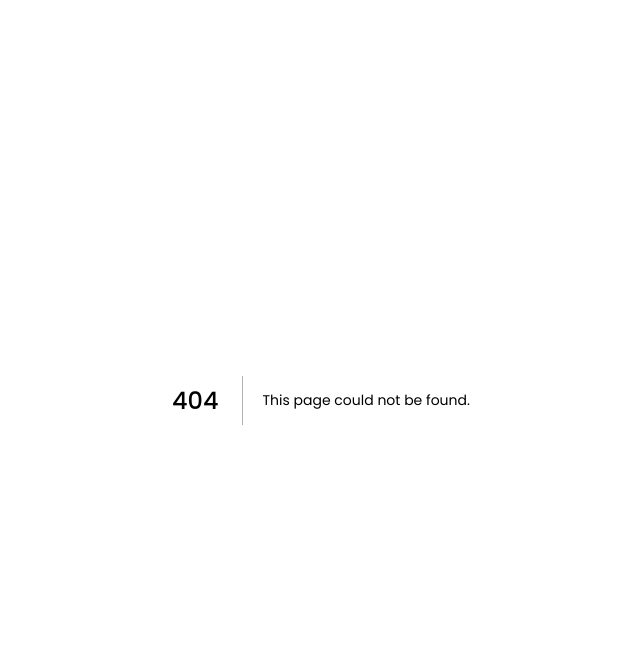
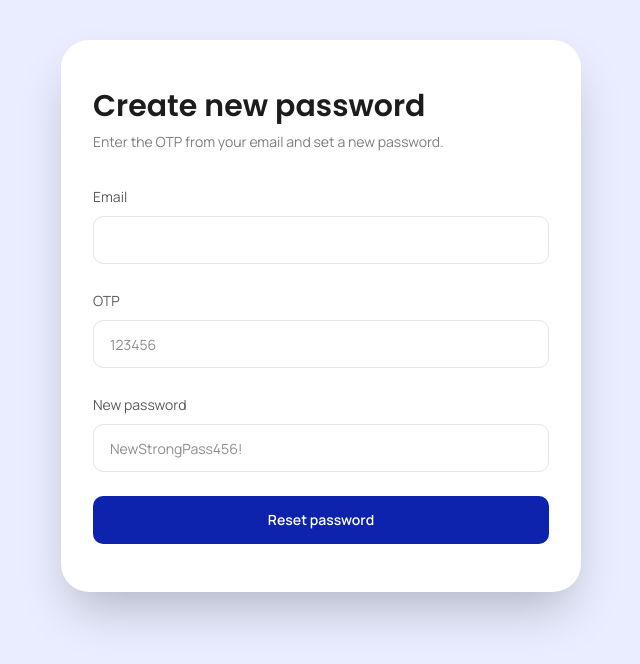
Before and after one commit to L-i-v-i-a/TaxBridge, a Next.js app in the folder frontend/: page /reset-password in a window 1280 px wide. Before the commit this address had no page. Shown: the top 664 px of the page, without its empty margins (319-959 px from the left). Built offline with nearby package versions, Linux system fonts and the light colour scheme.

Commit message:
reset and forgot password

```diff
--- a/frontend/src/app/(pages)/forgot-password/page.tsx
+++ b/frontend/src/app/(pages)/forgot-password/page.tsx
@@ -1,9 +1,42 @@
 "use client";
 
 import { useRouter } from "next/navigation";
+import { useState } from "react";
 
 export default function ForgotPasswordPage() {
   const router = useRouter();
+  const [email, setEmail] = useState("");
+  const [loading, setLoading] = useState(false);
+  const [error, setError] = useState("");
+
+  const handleSubmit = async (event: React.FormEvent) => {
+    event.preventDefault();
+    setLoading(true);
+    setError("");
+
+    try {
+      const apiUrl = process.env.NEXT_PUBLIC_API_URL || "http://localhost:3000";
+      const response = await fetch(`${apiUrl}/auth/forgot-password`, {
+        method: "POST",
+        headers: { "Content-Type": "application/json" },
+        body: JSON.stringify({ email }),
+      });
+
+      const data = await response.json();
+
+      if (!response.ok) {
+        throw new Error(data.message || "Failed to send OTP.");
+      }
+
+      // Redirect to reset password page with email in query params
+      router.push(`/reset-password?email=${encodeURIComponent(email)}`);
+
+    } catch (err: any) {
+      setError(err.message);
+    } finally {
+      setLoading(false);
+    }
+  };
 
   return (
     <main className="min-h-screen bg-[#E9EDFF] px-6 py-10">
@@ -13,26 +46,28 @@ export default function ForgotPasswordPage() {
           Enter the email linked to your account and we will send a one-time passcode (OTP).
         </p>
 
-        <form
-          className="mt-8 space-y-6"
-          onSubmit={(event) => {
-            event.preventDefault();
-            router.push("/forgot-password/reset");
-          }}
-        >
+        <form className="mt-8 space-y-6" onSubmit={handleSubmit}>
           <div>
             <label className="text-sm text-[#5B5B5B]">Email</label>
             <input
               type="email"
+              name="email"
               placeholder="friday.okafor@gmail.com"
-              className="mt-2 h-12 w-full rounded-[10px] border border-[#E5E5E5] px-4 text-sm text-[#1C1C1C]"
+              value={email}
+              onChange={(e) => setEmail(e.target.value)}
+              required
+              className="mt-2 h-12 w-full rounded-[10px] border border-[#E5E5E5] px-4 text-sm text-[#1C1C1C] focus:outline-none focus:border-[#0D23AD]"
             />
           </div>
+
+          {error && <p className="text-sm text-red-500">{error}</p>}
+
           <button
             type="submit"
-            className="h-12 w-full rounded-[10px] bg-[#0D23AD] text-sm font-semibold text-white cursor-pointer"
+            disabled={loading}
+            className="h-12 w-full rounded-[10px] bg-[#0D23AD] text-sm font-semibold text-white cursor-pointer disabled:opacity-50"
           >
-            Send OTP
+            {loading ? "Sending..." : "Send OTP"}
           </button>
         </form>
       </div>
--- a/frontend/src/app/(pages)/forgot-password/reset/page.tsx
+++ /dev/null
@@ -1,57 +0,0 @@
-"use client";
-
-import { useRouter } from "next/navigation";
-import { useState } from "react";
-
-export default function ResetPasswordPage() {
-  const router = useRouter();
-  const [error, setError] = useState("");
-
-  return (
-    <main className="min-h-screen bg-[#E9EDFF] px-6 py-10">
-      <div className="mx-auto w-full max-w-[520px] rounded-[28px] bg-white px-8 py-12 shadow-2xl">
-        <h1 className="text-3xl font-semibold text-[#1C1C1C]">Create new password</h1>
-        <p className="mt-2 text-sm text-[#7E7E7E]">
-          Enter the OTP from your email and set a new password.
-        </p>
-
-        <form
-          className="mt-8 space-y-6"
-          onSubmit={(event) => {
-            event.preventDefault();
-            const form = event.currentTarget;
-            const password = new FormData(form).get("password");
-            setError("");
-            router.push("/signin");
-          }}
-        >
-          <div>
-            <label className="text-sm text-[#5B5B5B]">OTP</label>
-            <input
-              type="text"
-              name="otp"
-              placeholder="123456"
-              className="mt-2 h-12 w-full rounded-[10px] border border-[#E5E5E5] px-4 text-sm text-[#1C1C1C]"
-            />
-          </div>
-          <div>
-            <label className="text-sm text-[#5B5B5B]">New password</label>
-            <input
-              type="password"
-              name="password"
-              placeholder="Friday@2026"
-              className="mt-2 h-12 w-full rounded-[10px] border border-[#E5E5E5] px-4 text-sm text-[#1C1C1C]"
-            />
-          </div>
-          {error ? <p className="text-sm text-red-500">{error}</p> : null}
-          <button
-            type="submit"
-            className="h-12 w-full rounded-[10px] bg-[#0D23AD] text-sm font-semibold text-white cursor-pointer"
-          >
-            Reset password
-          </button>
-        </form>
-      </div>
-    </main>
-  );
-}
--- /dev/null
+++ b/frontend/src/app/(pages)/reset-password/page.tsx
@@ -0,0 +1,121 @@
+"use client";
+
+import { useRouter, useSearchParams } from "next/navigation";
+import { useState, Suspense } from "react";
+
+// Wrap the inner content in Suspense to use useSearchParams
+function ResetPasswordContent() {
+  const router = useRouter();
+  const searchParams = useSearchParams();
+  const emailFromUrl = searchParams.get("email") || "";
+
+  const [email, setEmail] = useState(emailFromUrl);
+  const [otp, setOtp] = useState("");
+  const [password, setPassword] = useState("");
+  const [loading, setLoading] = useState(false);
+  const [error, setError] = useState("");
+
+  const handleSubmit = async (event: React.FormEvent) => {
+    event.preventDefault();
+    setLoading(true);
+    setError("");
+
+    try {
+      const apiUrl = process.env.NEXT_PUBLIC_API_URL || "http://localhost:3000";
+      const response = await fetch(`${apiUrl}/auth/reset-password`, {
+        method: "POST",
+        headers: { "Content-Type": "application/json" },
+        body: JSON.stringify({
+          email,
+          otp,
+          newPassword: password
+        }),
+      });
+
+      const data = await response.json();
+
+      if (!response.ok) {
+        throw new Error(data.message || "Failed to reset password.");
+      }
+
+      alert("Password reset successful! Please login.");
+      router.push("/signin");
+
+    } catch (err: any) {
+      setError(err.message);
+    } finally {
+      setLoading(false);
+    }
+  };
+
+  return (
+    <main className="min-h-screen bg-[#E9EDFF] px-6 py-10">
+      <div className="mx-auto w-full max-w-[520px] rounded-[28px] bg-white px-8 py-12 shadow-2xl">
+        <h1 className="text-3xl font-semibold text-[#1C1C1C]">Create new password</h1>
+        <p className="mt-2 text-sm text-[#7E7E7E]">
+          Enter the OTP from your email and set a new password.
+        </p>
+
+        <form className="mt-8 space-y-6" onSubmit={handleSubmit}>
+          {/* Email field is required by API but can be hidden if passed via URL */}
+          <div>
+            <label className="text-sm text-[#5B5B5B]">Email</label>
+            <input
+              type="email"
+              name="email"
+              value={email}
+              onChange={(e) => setEmail(e.target.value)}
+              required
+              className="mt-2 h-12 w-full rounded-[10px] border border-[#E5E5E5] px-4 text-sm text-[#1C1C1C] focus:outline-none"
+            />
+          </div>
+
+          <div>
+            <label className="text-sm text-[#5B5B5B]">OTP</label>
+            <input
+              type="text"
+              name="otp"
+              placeholder="123456"
+              value={otp}
+              onChange={(e) => setOtp(e.target.value)}
+              required
+              className="mt-2 h-12 w-full rounded-[10px] border border-[#E5E5E5] px-4 text-sm text-[#1C1C1C] focus:outline-none"
+            />
+          </div>
+
+          <div>
+            <label className="text-sm text-[#5B5B5B]">New password</label>
+            <input
+              type="password"
+              name="password"
+              placeholder="NewStrongPass456!"
+              value={password}
+              onChange={(e) => setPassword(e.target.value)}
+              required
+              className="mt-2 h-12 w-full rounded-[10px] border border-[#E5E5E5] px-4 text-sm text-[#1C1C1C] focus:outline-none"
+            />
+          </div>
+
+          {error && <p className="text-sm text-red-500">{error}</p>}
+
+          <button
+            type="submit"
+            disabled={loading}
+            className="h-12 w-full rounded-[10px] bg-[#0D23AD] text-sm font-semibold text-white cursor-pointer disabled:opacity-50"
+          >
+            {loading ? "Resetting..." : "Reset password"}
+          </button>
+        </form>
+      </div>
+    </main>
+  );
+}
+
+// Default export with Suspense boundary
+export default function ResetPasswordPage() {
+  return (
+    <Suspense fallback={<div className="min-h-screen flex items-center justify-center bg-[#E9EDFF]">Loading...</div>}>
+      <ResetPasswordContent />
+    </Suspense>
+  );
+}
```
